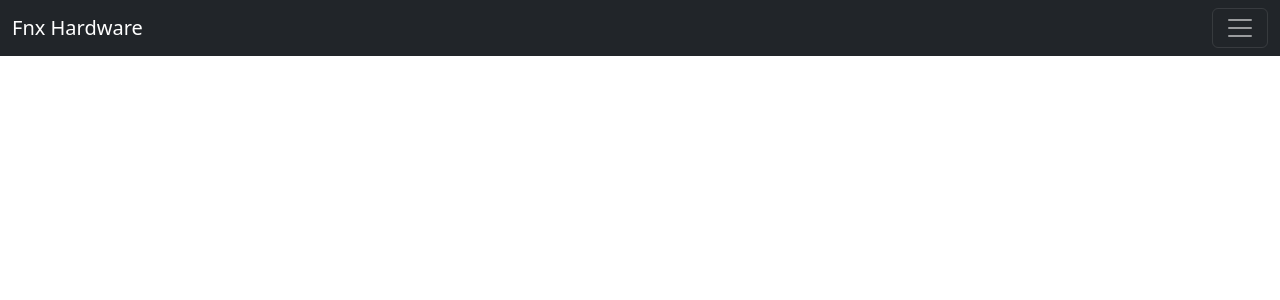
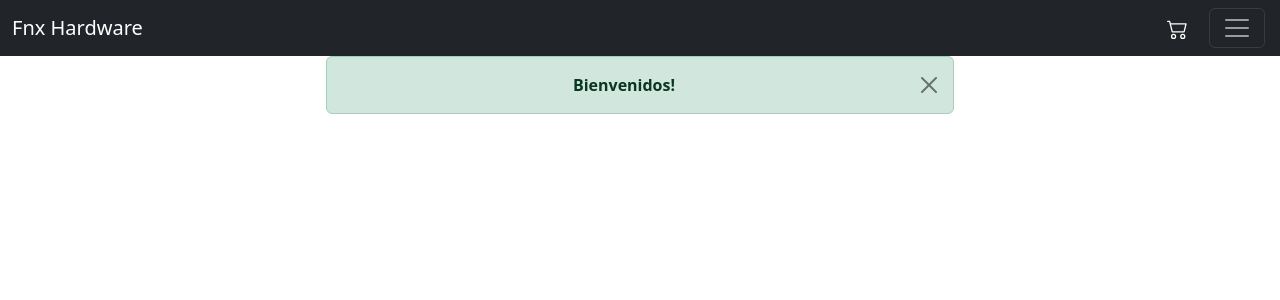
Before and after one commit to adl07/HardwareAlegre, a React (Create React App) app: page / in a window 1280 px wide. Shown: the top 300 px of the page. Built offline with nearby package versions, Linux system fonts and the light colour scheme.

Commit message:
tercera entrega

```diff
--- a/src/App.js
+++ b/src/App.js
@@ -1,15 +1,21 @@
 import React from 'react';
 import './App.css';
 import NavBar from './components/Container/NavBar';
+import ItemListContainer from './components/ItemListContainer/ItemListContainer';
 
-const App =()=> {
+export default function App() {
   return (
         <div className="row">
           <div className="col">
             <NavBar/>
           </div>
+          <div className="container">
+          <div className="row">
+            <div className="col-md-6 offset-md-3">
+              <ItemListContainer getting="Bienvenidos!"></ItemListContainer>
+            </div>
+          </div>
+          </div>
         </div>
   );
 }
-
-export default App;
--- /dev/null
+++ b/src/components/Container/Nav.css
@@ -0,0 +1,6 @@
+.contendor-icono svg{
+    color: white;
+    margin-top: 10px;
+    width: 21px;
+    height: 21px;
+}
--- a/src/components/Container/NavBar.js
+++ b/src/components/Container/NavBar.js
@@ -1,13 +1,23 @@
 import React from "react";
+import "./Nav.css";
 
 const NavBar =()=>{
     return(
     <nav class="navbar navbar-dark bg-dark">
         <div class="container-fluid">
             <a class="navbar-brand" href="#">Fnx Hardware</a>
+            <div className="row contendor-icono">
+                <div className="col-4 text-start contendor-icono">
+                    <svg xmlns="http://www.w3.org/2000/svg" width="16" height="16" fill="currentColor" class="bi bi-cart2" viewBox="0 0 16 16">
+                        <path d="M0 2.5A.5.5 0 0 1 .5 2H2a.5.5 0 0 1 .485.379L2.89 4H14.5a.5.5 0 0 1 .485.621l-1.5 6A.5.5 0 0 1 13 11H4a.5.5 0 0 1-.485-.379L1.61 3H.5a.5.5 0 0 1-.5-.5zM3.14 5l1.25 5h8.22l1.25-5H3.14zM5 13a1 1 0 1 0 0 2 1 1 0 0 0 0-2zm-2 1a2 2 0 1 1 4 0 2 2 0 0 1-4 0zm9-1a1 1 0 1 0 0 2 1 1 0 0 0 0-2zm-2 1a2 2 0 1 1 4 0 2 2 0 0 1-4 0z"/>
+                    </svg>
+                </div>
+                <div className="col-4">
                 <button class="navbar-toggler" type="button" data-bs-toggle="collapse" data-bs-target="#navbarText" aria-controls="navbarText" aria-expanded="false" aria-label="Toggle navigation">
                     <span class="navbar-toggler-icon"></span>
                 </button>
+                </div>
+            </div>
             <div class="collapse navbar-collapse" id="navbarText">
                     <ul class="navbar-nav me-auto mb-2 mb-lg-0">
                         <li class="nav-item">
--- /dev/null
+++ b/src/components/ItemListContainer/ItemListContainer.js
@@ -0,0 +1,12 @@
+import React from "react";
+
+
+export default function ItemListContainer(props){
+    return(
+/*<h3 className="text-center">{props.greeting}</h3>*/
+    <div class="alert alert-success alert-dismissible fade show text-center" role="alert">
+        <strong>{props.getting}</strong>
+        <button type="button" class="btn-close" data-bs-dismiss="alert" aria-label="Close"></button>
+    </div>
+    );
+}
```
Lines whose indentation alone changed are shown as unchanged.
